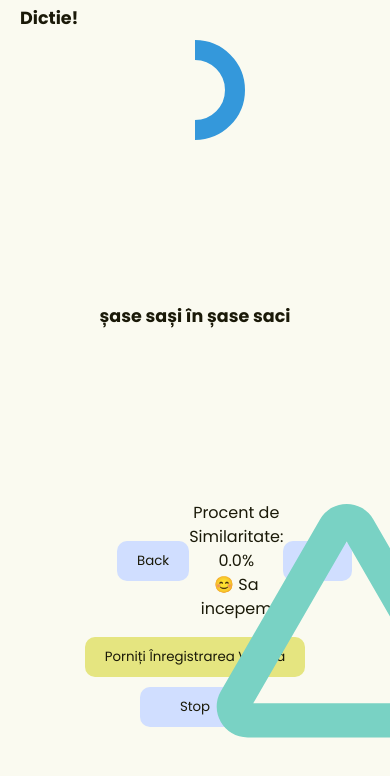
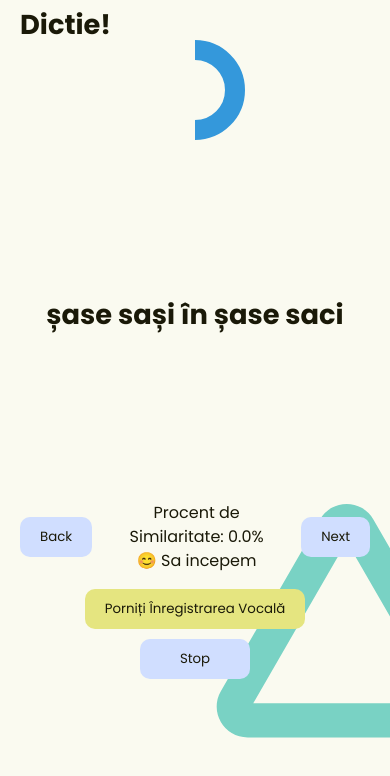
Before and after one commit to paluras/Dictie, a React (Vite) app in the folder dictie/: page / in a window 390 px wide. Shown: the top 776 px of the page. Built offline with nearby package versions, Linux system fonts and the light colour scheme.

Commit message:
For mobilefix

```diff
--- a/dictie/src/App.css
+++ b/dictie/src/App.css
@@ -15,6 +15,7 @@ header {
   flex-direction: column;
   gap: 10px;
   align-items: center;
+  z-index: 100;
 }
 .stop {
   width: 50%;
@@ -24,12 +25,14 @@ header {
   display: flex;
   justify-content: space-between;
   align-items: center;
-  width: 40vw;
+  gap: 20px;
+  z-index: 100;
+
 }
 
 h1 {
   overflow-wrap: break-word;
-  font-size: clamp(3.5vw, 4.5vw, 3rem);
+  font-size: clamp(6vw, 7vw, 3rem);
   flex-shrink: 1;
   z-index: 200;
 }
--- a/dictie/src/App.tsx
+++ b/dictie/src/App.tsx
@@ -9,9 +9,7 @@ const VoiceInput: React.FC = () => {
   const [spokenText, setSpokenText] = useState<string>("");
   const [animationKey, setAnimationKey] = useState(0);
 
-
-  const [speechEnd , setSpeechEnd] = useState<boolean>(true)
-
+  const [speechEnd, setSpeechEnd] = useState<boolean>(true);
 
   const [index, setIndex] = useState<number>(0);
   const [similarityPercentage, setSimilarityPercentage] = useState<number>(0);
@@ -20,8 +18,6 @@ const VoiceInput: React.FC = () => {
   const documentBody = document.body;
   const startButton: HTMLButtonElement | null =
     document.querySelector(".start-btn")!;
-
-
 
   const givenText = [
     "șase sași în șase saci",
@@ -48,10 +44,10 @@ const VoiceInput: React.FC = () => {
   // I dont know how to Fix type error of SpeechRecognition
   // eslint-disable-next-line @typescript-eslint/ban-ts-comment
   //@ts-expect-error
-  window.SpeechRecognition =window.SpeechRecognition || window.webkitSpeechRecognition;
+  window.SpeechRecognition = window.SpeechRecognition || window.webkitSpeechRecognition;
 
   // eslint-disable-next-line @typescript-eslint/no-explicit-any
-  const recognition = new (window as any).SpeechRecognition() ||new (window as any).webkitSpeechRecognition();
+  const recognition =new (window as any).SpeechRecognition() ||new (window as any).webkitSpeechRecognition();
 
   const handleVoiceInput = () => {
     recognition.interimResults = true;
@@ -59,7 +55,7 @@ const VoiceInput: React.FC = () => {
     recognition.continuous = false;
 
     recognition.onaudiostart = () => {
-      setSpeechEnd(false)
+      setSpeechEnd(false);
       documentBody.style.backgroundColor = "#E5E581";
       startButton.style.backgroundColor = "#79d2c4";
 
@@ -99,12 +95,13 @@ const VoiceInput: React.FC = () => {
 
       //       }, 1000);
       // }, 1000);}
-      setSpeechEnd(true)
-
+      setSpeechEnd(true);
     };
-
-
-
+    const stopBtn : HTMLElement = document.querySelector(".stop") as HTMLElement;
+    stopBtn.onclick = () => {
+      recognition.abort();
+      console.log("Speech recognition aborted.");
+    };
 
     recognition.onresult = (event: { results: { transcript: string }[][] }) => {
       const transcript: string = event.results[0][0].transcript;
@@ -118,8 +115,6 @@ const VoiceInput: React.FC = () => {
       const similarity = Math.max(0, (1 - distance / maxLength) * 100);
 
       setSimilarityPercentage(similarity);
-
-
     };
 
     recognition.onerror = (event: { error: string }) => {
@@ -129,37 +124,32 @@ const VoiceInput: React.FC = () => {
     recognition.start();
   };
 
-  const animatedText: HTMLElement =
-  document.querySelector(".animated-text")!;
+  const animatedText: HTMLElement = document.querySelector(".animated-text")!;
 
   const speech: HTMLElement = document.querySelector(".spoken-text")!;
 
   const addAnimation = () => {
     animatedText.classList.add("slide-in");
     speech?.classList.add("slide-in");
-}
+  };
 
-
-
-if(speechEnd && similarityPercentage > 95){
-
-
-
+  if (speechEnd && similarityPercentage > 95) {
     setTimeout(() => {
-          addAnimation()
+      addAnimation();
 
       setTimeout(() => {
         handleFront();
       }, 1000);
     }, 1000);
-
   }
 
-  const handleStopListening = () => {
-    // eslint-disable-next-line @typescript-eslint/no-explicit-any
-    recognition.stop();
-    console.log("Audio Stoped");
-  };
+  // const handleStopListening = () => {
+  //   // eslint-disable-next-line @typescript-eslint/no-explicit-any
+  //   recognition.stop();
+  //   recognition.abort();
+  //   console.log("Audio Stoped");
+  //   setSpeechEnd(true)
+  // };
 
   useEffect(() => {
     similarityPercentage < 5
@@ -181,20 +171,14 @@ if(speechEnd && similarityPercentage > 95){
     resetAnimation();
   };
 
-
   const handleFront = () => {
-
-
-    addAnimation()
-    setTimeout(()=>{
+    addAnimation();
+    setTimeout(() => {
       setIndex((prev) => prev + 1);
       setSpokenText("");
       resetAnimation();
       setSimilarityPercentage(0);
-
-    },500)
-
-
+    }, 500);
   };
 
   return (
@@ -235,9 +219,7 @@ if(speechEnd && similarityPercentage > 95){
           <button className="start-btn" onClick={handleVoiceInput}>
             Porniți Înregistrarea Vocală
           </button>
-          <button className="stop" onClick={handleStopListening}>
-            Stop
-          </button>
+          <button className="stop">Stop</button>
         </div>
         {spokenText && (
           <div className="spoken-text">
```
Lines whose indentation alone changed are shown as unchanged.
